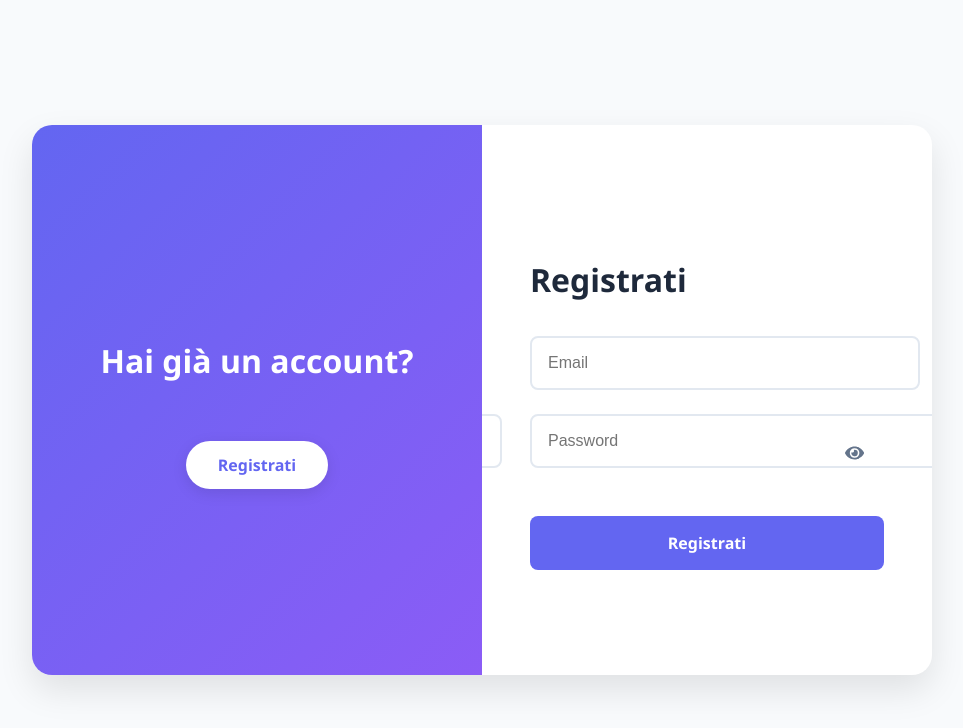
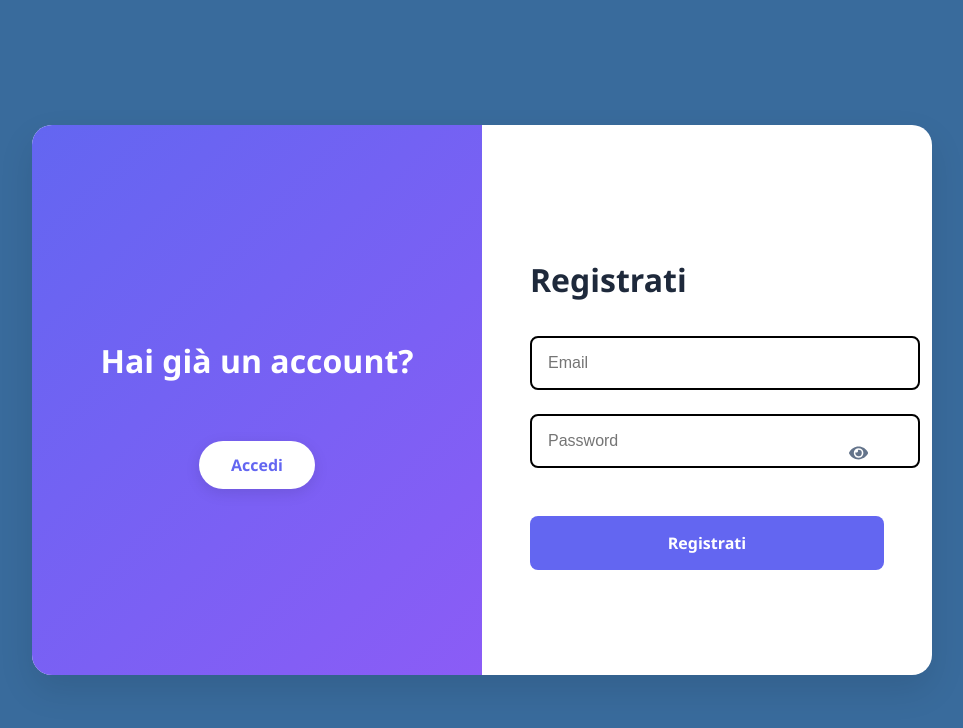
Before and after one commit to EmiTul93/ToDoApp, a React (Vite) app in the folder frontend/: page / in a window 1280 px wide. Shown: the top 728 px of the page, without its empty margins (158-1121 px from the left). Built offline with nearby package versions, Linux system fonts and the light colour scheme.

Commit message:
fix minimal form

```diff
--- a/frontend/src/pages/AuthForm.css
+++ b/frontend/src/pages/AuthForm.css
@@ -4,7 +4,7 @@
   justify-content: center;
   align-items: center;
   min-height: 100vh;
-  background: #f8fafc;
+  background: #396b9c;
   font-family: 'Segoe UI', Tahoma, Geneva, Verdana, sans-serif;
 }
 
@@ -31,6 +31,7 @@
 .form-panel {
   width: 50%;
   padding: 3rem;
+  box-sizing: border-box;
   display: flex;
   flex-direction: column;
   justify-content: center;
@@ -74,7 +75,7 @@ input {
   width: 100%;
   padding: 1rem;
   margin-bottom: 1.5rem;
-  border: 2px solid #e2e8f0;
+  border: 2px solid #000000;
   border-radius: 8px;
   font-size: 1rem;
   transition: border-color 0.3s;
@@ -150,10 +151,9 @@ button[type='submit']:hover {
 }
 
 .password-container input {
-  width: 100%;
+  width: calc(100% - 0rem); /* Larghezza compensata per l'icona */
   padding: 1rem;
-  padding-right: 3rem; /* Spazio per l'icona */
-  border: 2px solid #e2e8f0;
+  border: 2px solid #000000;
   border-radius: 8px;
   font-size: 1rem;
   transition: border-color 0.3s;
@@ -161,14 +161,14 @@ button[type='submit']:hover {
 
 .password-toggle {
   position: absolute;
-  right: 12px;
+  right: 1rem;
   top: 50%;
   transform: translateY(-50%);
   background: none;
   border: none;
   color: #64748b;
   cursor: pointer;
-  padding: 0.5rem;
+  padding: 0;
   display: flex;
   align-items: center;
   justify-content: center;
--- a/frontend/src/pages/AuthForm.jsx
+++ b/frontend/src/pages/AuthForm.jsx
@@ -111,7 +111,7 @@ const AuthForm = () => {
           <div className="toggle-content">
             <h2>{isLogin ? 'Hai già un account?' : 'Nuovo qui?'}</h2>
             <button onClick={() => setIsLogin(!isLogin)}>
-              {isLogin ? 'Registrati' : 'Accedi'}
+              {isLogin ? 'Accedi' : 'Registrati'}
             </button>
           </div>
         </div>
```
